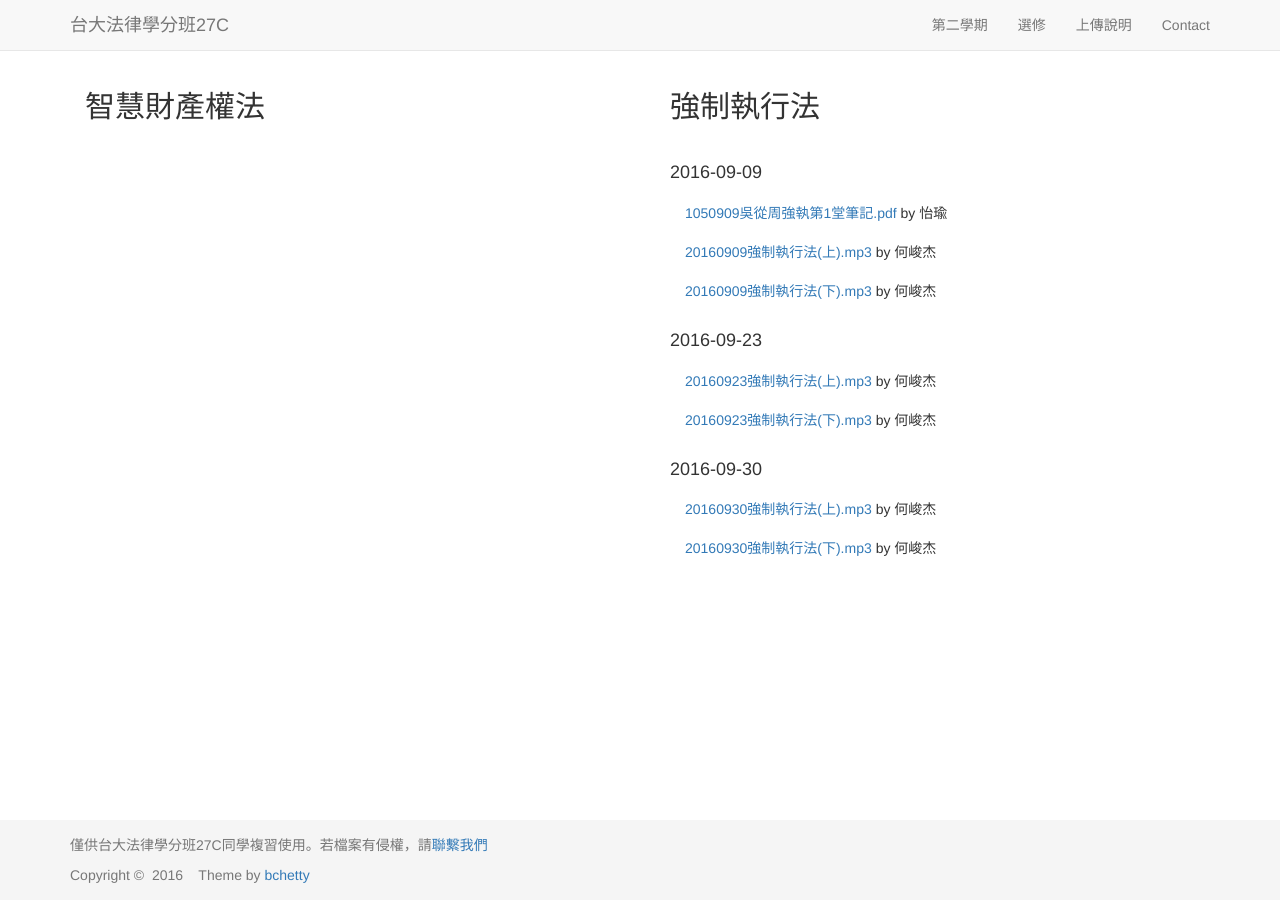
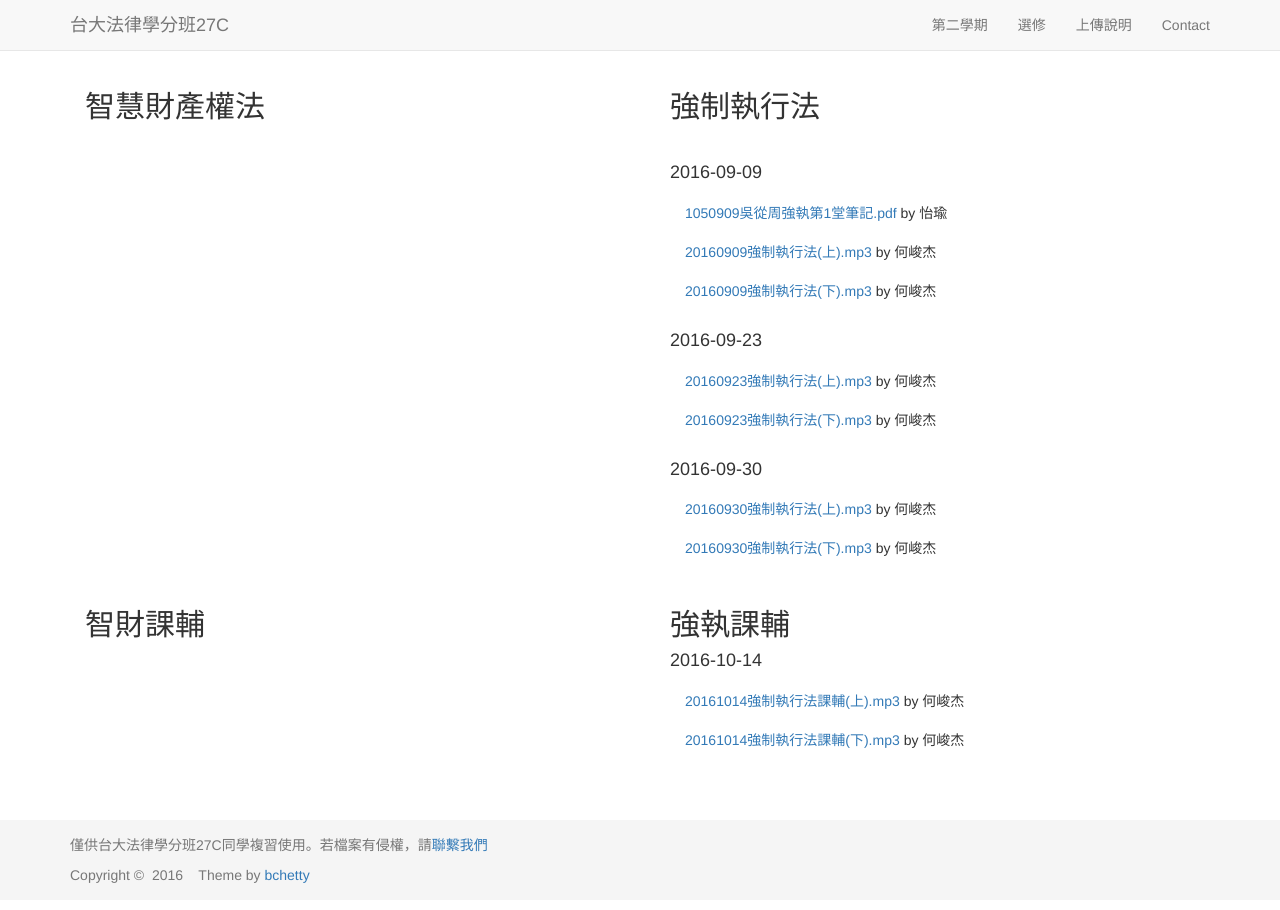
Before and after one commit to maxmilian/ntu_specs_law, a Jekyll site: the page built from elective/index.html, in a window 1280 px wide. Built offline with Jekyll 4.4.1, drawn with Linux system fonts in a browser that asks for light colours; nearby versions of some CDN libraries.

Commit message:
add ra_records enforcement_act 2016-10-14

```diff
--- a/elective/index.html
+++ b/elective/index.html
@@ -30,13 +30,18 @@ layout: template1
           <li class="list-group-item"><a href="{{ site.file_elective }}/records/enforcement_act/Ho_3_2.mp3">20160930強制執行法(下).mp3</a> by 何峻杰</li>
       </ul>
     </div>
-   <!-- <div class="row">
-     <div class="col-md-6">
-       <h2>民訴課輔</h2>
-     </div>
-     <div class="col-md-6">
-       <h2>刑訴課輔</h2>
-     </div>
-   </div> -->
+  </div>
+  <div class="row">
+    <div class="col-md-6">
+      <h2>智財課輔</h2>
+    </div>
+    <div class="col-md-6">
+      <h2>強執課輔</h2>
+      <h4>2016-10-14</h4>
+      <ul class="list-group">
+          <li class="list-group-item"><a href="{{ site.file_elective }}/ra_records/enforcement_act/Ho_1_1.mp3">20161014強制執行法課輔(上).mp3</a> by 何峻杰</li>
+          <li class="list-group-item"><a href="{{ site.file_elective }}/ra_records/enforcement_act/Ho_1_2.mp3">20161014強制執行法課輔(下).mp3</a> by 何峻杰</li>
+      </ul>
+    </div>
   </div>
 </div>
```
